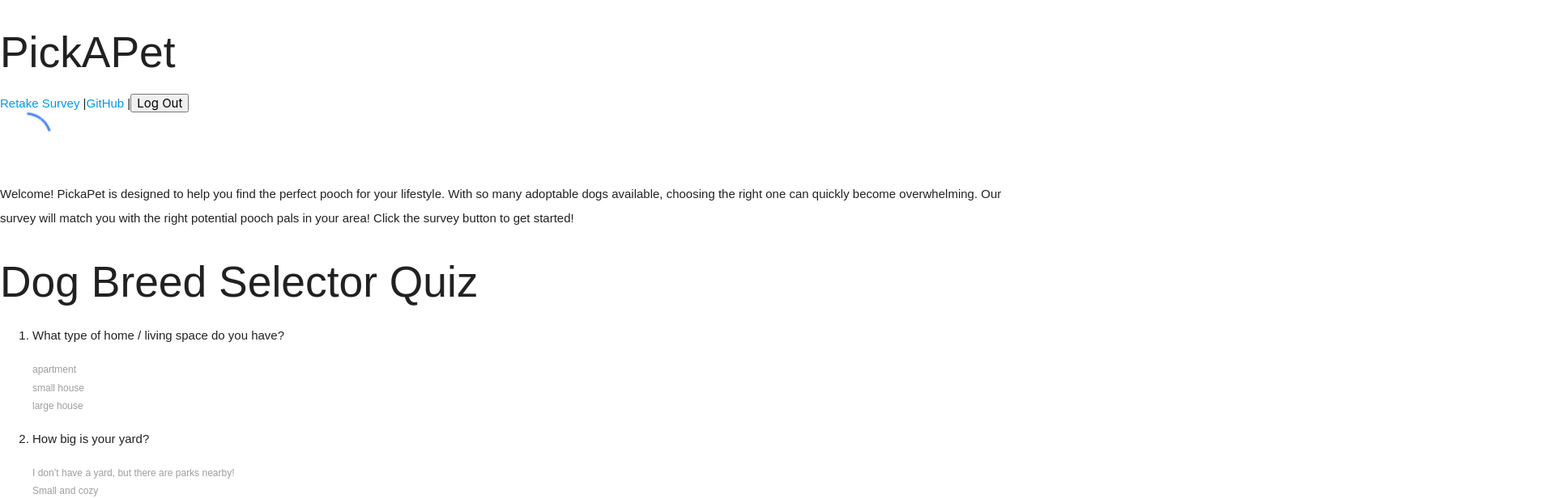
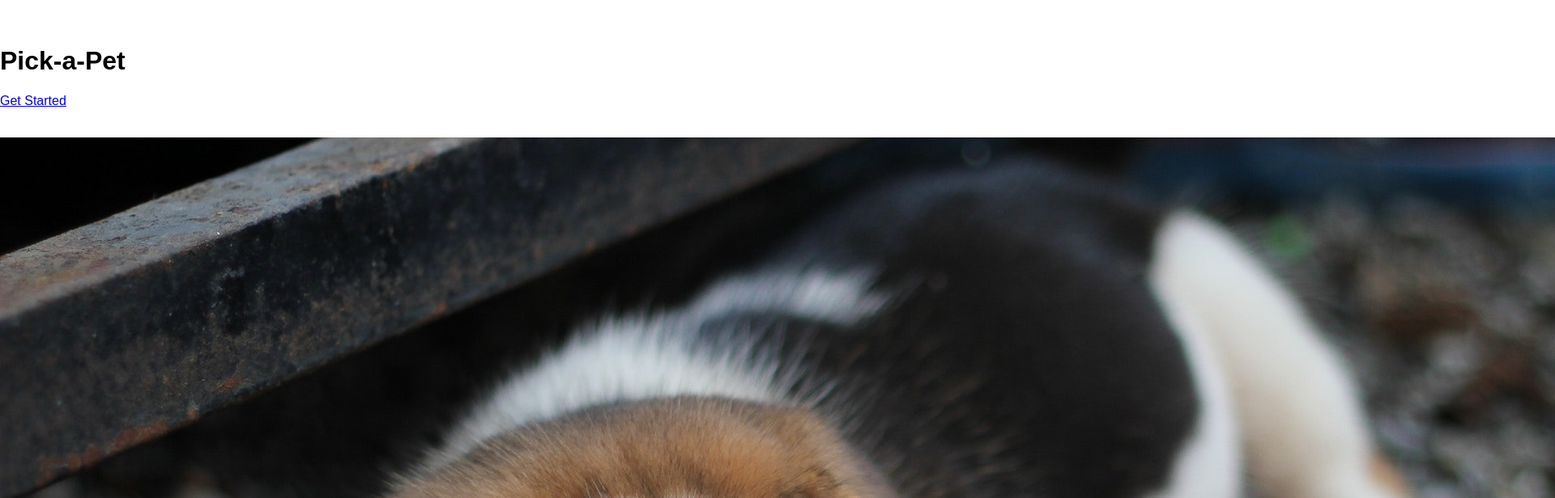
Before and after one commit to lolaliz/PickaPet, a React (Create React App) app: page / in a window 1280 px wide. Shown: the top 616 px of the page at 81% size, 1920 px wide, since content can reach past the window. Built offline with nearby package versions, Linux system fonts and the light colour scheme.

Commit message:
working: schema.sql with DB and tables

```diff
--- a/public/assets/css/style.css
+++ b/public/assets/css/style.css
@@ -20,9 +20,9 @@ p {
 }
 
 .parallax-container {
-  min-height: 380px;
+  min-height: 780px;
   line-height: 0;
-  height: auto;
+  height: 100%;
   color: rgba(255,255,255,.9);
 }
   .parallax-container .section {
--- a/public/index.html
+++ b/public/index.html
@@ -10,10 +10,11 @@
       homescreen on Android. See https://developers.google.com/web/fundamentals/engage-and-retain/web-app-manifest/
     -->
   <link href="https://fonts.googleapis.com/icon?family=Material+Icons" rel="stylesheet">
+  <link href="https://fonts.googleapis.com/css?family=Ultra" rel="stylesheet">
   <link rel="manifest" href="%PUBLIC_URL%/manifest.json">
   <link rel="shortcut icon" href="%PUBLIC_URL%/favicon.ico">
-  <link href="./assets/css/materialize.css" type="text/css" rel="stylesheet" media="screen,projection" />
-  <link href="./assets/css/style.css" type="text/css" rel="stylesheet" media="screen,projection" />
+  <!-- <link href="./assets/css/materialize.css" type="text/css" rel="stylesheet" media="screen,projection" />
+  <link href="./assets/css/style.css" type="text/css" rel="stylesheet" media="screen,projection" /> -->
 
   <!--
       Notice the use of %PUBLIC_URL% in the tags above.
@@ -44,8 +45,8 @@
     -->
   <!--  Scripts-->
   <script src="https://code.jquery.com/jquery-2.1.1.min.js"></script>
-  <script src="./assets/js/materialize.js"></script>
-  <script src="./assets/js/init.js"></script>
+  <!-- <script src="./assets/js/materialize.js"></script>
+  <script src="./assets/js/init.js"></script> -->
 </body>
 
 </html>
--- a/src/components/header/index.jsx
+++ b/src/components/header/index.jsx
@@ -5,10 +5,10 @@ class Header extends React.Component {
     render() {
         return (
             <header id="head">
-                <h2>PickAPet</h2>
+                {/* <h2>PickAPet</h2>
                 <a href="/">Retake Survey</a> |
                 <a href="https://github.com/jkhwu/PickaPet">GitHub</a> |
-                <button type="submit" value="log out">Log Out</button>
+                <button type="submit" value="log out">Log Out</button> */}
             </header>
         );
     }
--- a/src/components/title/title.jsx
+++ b/src/components/title/title.jsx
@@ -2,21 +2,28 @@ import React, { Component } from 'react';
 // import './title.css';
 
 class Title extends Component {
-    render() {
-        return (
-            <div className="preloader-wrapper big active">
-            <div className="spinner-layer spinner-blue-only">
-              <div className="circle-clipper left">
-                <div className="circle"></div>
-              </div><div className="gap-patch">
-                <div className="circle"></div>
-              </div><div className="circle-clipper right">
-                <div className="circle"></div>
-              </div>
+  render() {
+    return (
+      <div id="index-banner" className="parallax-container">
+        <div className="section no-pad-bot">
+          <div className="container">
+            <br />
+            <br />
+            <h1 className="header center yellow-text text-lighten-2 ">Pick-a-Pet</h1>
+            {/* <div className="row center">
+              <h5 className="header col s12 light">A modern responsive front-end framework based on Material Design</h5>
+            </div> */}
+            <div className="row center">
+              <a href="http://materializecss.com/getting-started.html" id="download-button" className="btn-large waves-effect waves-light teal lighten-1">Get Started</a>
             </div>
+            <br />
+            <br />
           </div>
-        )
-    }
+        </div>
+        <div className="parallax"><img src="../../../assets/images/dog_background.jpg" alt="Unsplashed background img 1" /></div>
+        </div>
+    )
+  }
 }
 
 export default Title;
```
Also changed, not shown: db/dogs_breeds_seed.csv (added), public/assets/css/materialize.css, public/assets/images/dog_background.jpg (added), 1 other file (tests, documents, lock files or other folders).
